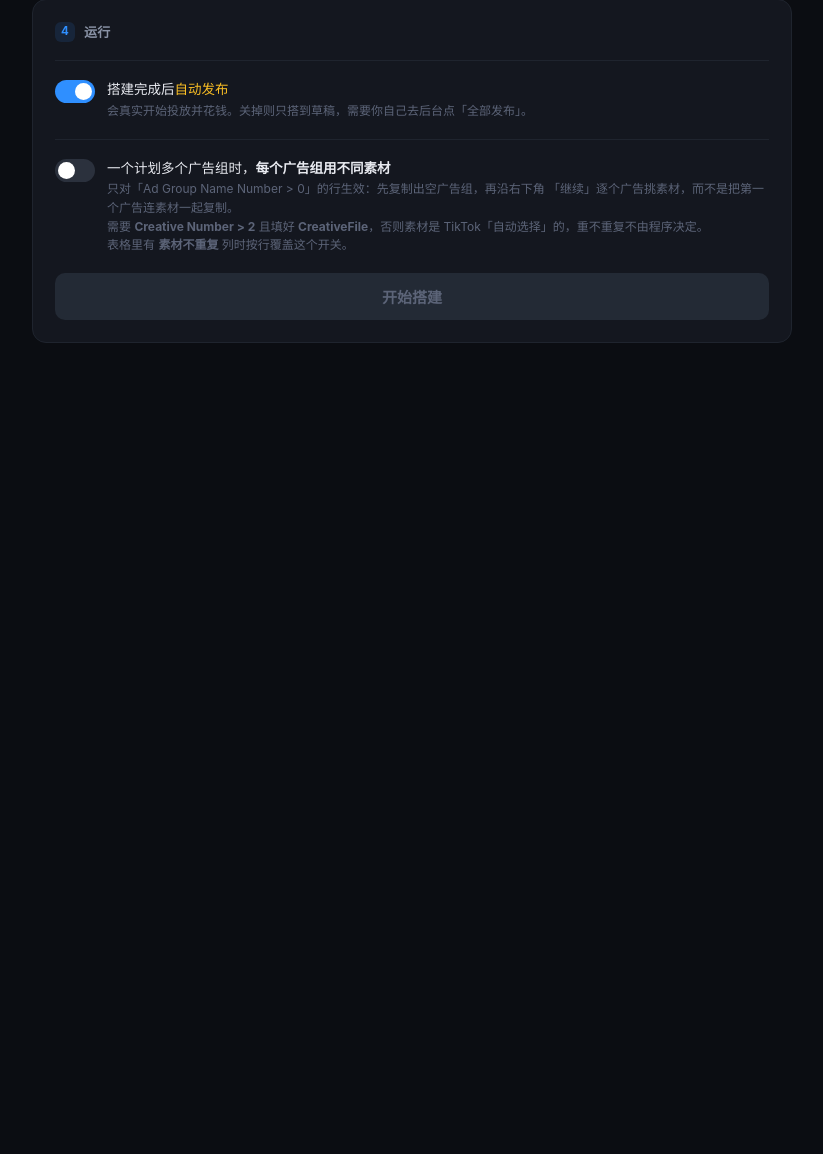
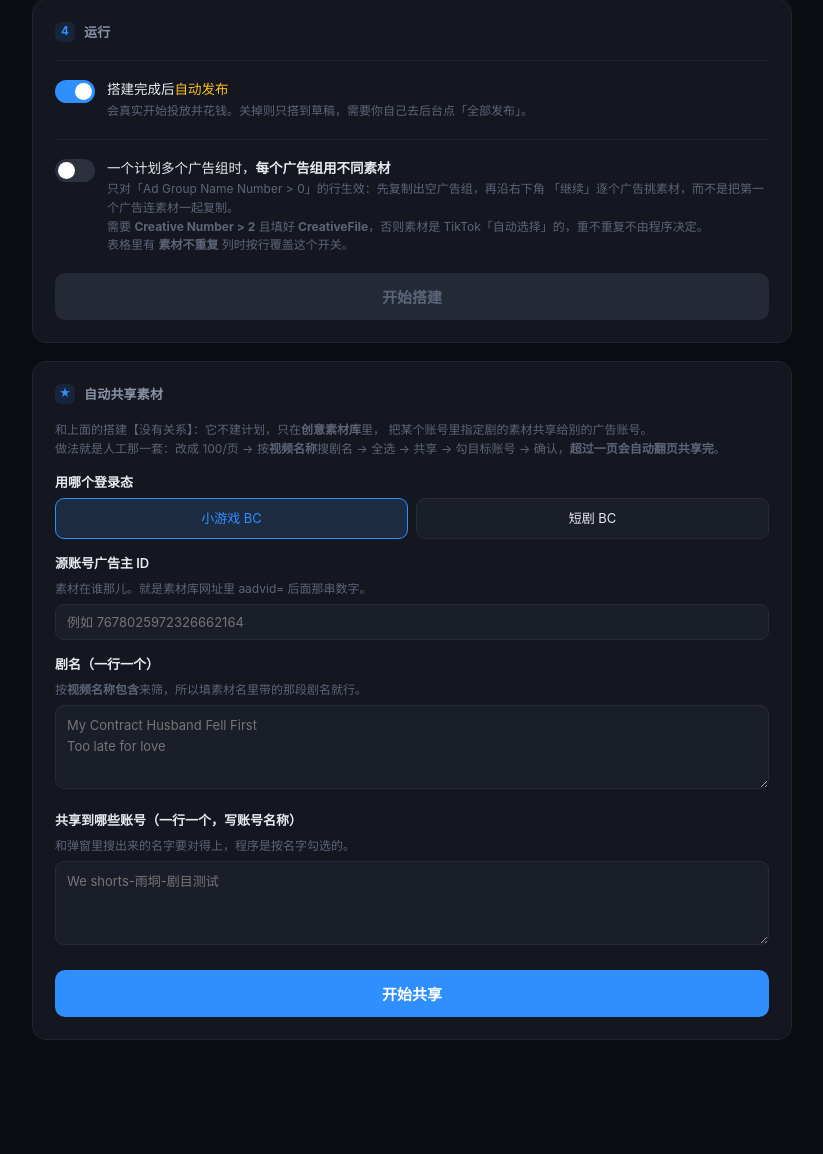
Before and after one commit to Zzw-050222/tiktok-ad-auto-builder, a Flask app: page / in a window 1280 px wide. Shown: the part 1047-2201 px from the top of the page, without its empty margins (228-1051 px from the left). Before the commit the page ends 1390 px from the top, so only its background shows below. Run offline with Flask 3, Linux system fonts and the light colour scheme.

Commit message:
自动共享素材：接上网页入口
网页最下面多一块「★ 自动共享素材」，和上面三个搭建模式分开 ——
它不建计划，只在创意素材库里操作。要填的就四样：
  用哪个登录态（小游戏 BC / 短剧 BC）
  源账号广告主 ID（素材在谁那儿，就是素材库网址里 aadvid= 后面那串）
  剧名，一行一个
  目标账号名，一行一个（按名字在弹窗里勾，所以要和平台上显示的对得上）

后端：
* /share 起后台线程，/share/status 轮询进度
* 共享状态和搭建状态分开放，但共用同一把互斥锁 —— 两边用的是同一个
  浏览器 profile，同时跑会抢 user_data_dir
* 跑之前先验源账号能不能打开（check_advertiser_access），打不开就别往下走
* 必填项在服务端校验，缺哪个说哪个，不会白开一次浏览器

网页链路验过：卡片和四个输入都在、两个登录态按钮都在、
四种缺项/写错登录态的情况都被正确拒绝并说清缺什么、
/share/status 返回正常、多行文本能正确去掉空行和首尾空格。
12 组共享流程的 fixture 测试全过，其它模块导入无回归。

再说一次现状：这个模块的定位器全是照使用者截图猜的，一次真机都没跑过。
每个失败点都留了现场诊断（可见按钮、搜索建议项文字、筛出多少条、当前页码）。

Co-Authored-By: Claude Opus 5 (1M context) <noreply@anthropic.com>

```diff
--- a/app.py
+++ b/app.py
@@ -81,6 +81,18 @@ login_state = {
     "message": "",
 }
 
+# 自动共享素材。和搭建是两码事（不建计划、只在素材库里操作），所以状态单独放；
+# 但它们共用同一个浏览器 profile，所以必须互斥 —— 见 _busy_reason。
+share_state = {
+    "status": "idle",   # idle | running | done | error
+    "mode": None,
+    "total": 0,
+    "completed": 0,
+    "current": None,
+    "results": [],
+    "fatal_error": None,
+}
+
 
 def _reset_state():
     run_state.update(
@@ -101,6 +113,8 @@ def _busy_reason():
             return "正在搭建，等它跑完再操作账号"
         if login_state["status"] == "waiting":
             return "登录窗口还开着，先在那个窗口里登录完（或者关掉它）"
+        if share_state["status"] == "running":
+            return "正在共享素材，等它跑完再操作"
     return None
 
 
@@ -622,6 +636,96 @@ def run():
     return jsonify({"ok": True})
 
 
+def _run_share(mode, source_id, drama_names, account_names):
+    """后台跑共享。和 _run_build 一个套路：开 profile、跑、把结果收进状态里。"""
+    from src.share.config import PROFILES
+    from src.share.runner import share_materials
+
+    try:
+        with state_lock:
+            share_state.update(
+                status="running", mode=mode, total=len(drama_names),
+                completed=0, current=None, results=[], fatal_error=None,
+            )
+
+        with sync_playwright() as p:
+            context = p.chromium.launch_persistent_context(
+                user_data_dir=str(PROFILES[mode]),
+                headless=False,
+                locale=LOCALE,
+                extra_http_headers={"Accept-Language": ACCEPT_LANGUAGE},
+                viewport={"width": 1600, "height": 1000},
+            )
+            page = context.pages[0] if context.pages else context.new_page()
+
+            # 源账号能不能打开，先验一遍 —— 打不开就没必要往下走
+            access = check_advertiser_access(page, str(source_id).strip())
+            if access.get("state") != "ok":
+                raise ValueError(describe_access(access, source_id, MODES[mode]["label"]))
+
+            def progress(i, total, drama):
+                with state_lock:
+                    share_state["current"] = drama
+                    share_state["completed"] = i - 1
+
+            results = share_materials(
+                page, source_id, drama_names, account_names, on_progress=progress
+            )
+            context.close()
+
+        with state_lock:
+            share_state.update(status="done", results=results,
+                               completed=len(results), current=None)
+    except Exception as e:
+        msg = _friendly_fatal(e)
+        with state_lock:
+            share_state.update(status="error", fatal_error=msg, current=None)
+
+
+def _lines(text):
+    """多行文本框 -> 去空行去空格的列表。"""
+    return [ln.strip() for ln in str(text or "").splitlines() if ln.strip()]
+
+
+@app.route("/share", methods=["POST"])
+def share():
+    busy = _busy_reason()
+    if busy:
+        return jsonify({"ok": False, "error": busy}), 400
+
+    payload = request.json if request.is_json else {}
+    mode = payload.get("mode", "minigame")
+    if mode not in MODES:
+        return jsonify({"ok": False, "error": f"未知登录态: {mode}"}), 400
+
+    source_id = str(payload.get("source_id") or "").strip()
+    dramas = _lines(payload.get("dramas"))
+    accounts = _lines(payload.get("accounts"))
+
+    missing = []
+    if not source_id:
+        missing.append("源账号 ID")
+    if not dramas:
+        missing.append("剧名（一行一个）")
+    if not accounts:
+        missing.append("目标账号名（一行一个）")
+    if missing:
+        return jsonify({"ok": False, "error": "还没填：" + "、".join(missing)}), 400
+
+    t = threading.Thread(
+        target=_run_share, args=(mode, source_id, dramas, accounts), daemon=True
+    )
+    t.start()
+    return jsonify({"ok": True, "drama_count": len(dramas),
+                    "account_count": len(accounts)})
+
+
+@app.route("/share/status")
+def share_status():
+    with state_lock:
+        return jsonify(dict(share_state))
+
+
 @app.route("/status")
 def status():
     with state_lock:
--- a/templates/index.html
+++ b/templates/index.html
@@ -204,6 +204,29 @@
   .idmsg { margin-left: 10px; font-size: 12.5px; }
   .idmsg.ok  { color: var(--ok); }
   .idmsg.err { color: var(--err); }
+
+  /* ---------- 自动共享素材 ---------- */
+  .sh-sep {
+    margin: 34px 0 18px; border-top: 1px solid var(--border-soft);
+    padding-top: 26px; font-size: 12px; color: var(--faint); letter-spacing: .3px;
+  }
+  .sh-row { margin-top: 14px; }
+  .sh-label { font-size: 13px; font-weight: 600; margin-bottom: 6px; }
+  .sh-hint { font-size: 12px; color: var(--faint); margin-bottom: 6px; line-height: 1.6; }
+  .sh-in, .sh-ta {
+    width: 100%; background: var(--panel-2); color: var(--text);
+    border: 1px solid var(--border); border-radius: 9px;
+    padding: 9px 11px; font-size: 13px; font-family: inherit;
+  }
+  .sh-in:focus, .sh-ta:focus { outline: none; border-color: var(--accent); }
+  .sh-ta { min-height: 84px; resize: vertical; line-height: 1.6; }
+  .sh-modes { display: flex; gap: 8px; }
+  .sh-mode {
+    flex: 1; text-align: center; padding: 9px; font-size: 13px; cursor: pointer;
+    border: 1px solid var(--border); border-radius: 9px; background: var(--panel-2);
+  }
+  .sh-mode.on { border-color: var(--accent); color: var(--accent);
+                background: linear-gradient(var(--accent-soft), var(--accent-soft)), var(--panel-2); }
 
   /* ---------- 发布开关 ---------- */
   .switch-row {
@@ -427,6 +450,47 @@
       </label>
     </div>
     <button class="run" id="runBtn" disabled>开始搭建</button>
+  </div>
+
+  <div class="card">
+    <div class="card-title"><span class="step-num">★</span>自动共享素材</div>
+    <div class="sh-hint">
+      和上面的搭建【没有关系】：它不建计划，只在<b>创意素材库</b>里，
+      把某个账号里指定剧的素材共享给别的广告账号。<br>
+      做法就是人工那一套：改成 100/页 → 按<b>视频名称</b>搜剧名 → 全选 → 共享 →
+      勾目标账号 → 确认，<b>超过一页会自动翻页共享完</b>。
+    </div>
+
+    <div class="sh-row">
+      <div class="sh-label">用哪个登录态</div>
+      <div class="sh-modes">
+        <div class="sh-mode on" data-shmode="minigame">小游戏 BC</div>
+        <div class="sh-mode" data-shmode="drama">短剧 BC</div>
+      </div>
+    </div>
+
+    <div class="sh-row">
+      <div class="sh-label">源账号广告主 ID</div>
+      <div class="sh-hint">素材在谁那儿。就是素材库网址里 aadvid= 后面那串数字。</div>
+      <input class="sh-in" id="shSource" placeholder="例如 7678025972326662164">
+    </div>
+
+    <div class="sh-row">
+      <div class="sh-label">剧名（一行一个）</div>
+      <div class="sh-hint">按<b>视频名称包含</b>来筛，所以填素材名里带的那段剧名就行。</div>
+      <textarea class="sh-ta" id="shDramas" placeholder="My Contract Husband Fell First&#10;Too late for love"></textarea>
+    </div>
+
+    <div class="sh-row">
+      <div class="sh-label">共享到哪些账号（一行一个，写<b>账号名称</b>）</div>
+      <div class="sh-hint">和弹窗里搜出来的名字要对得上，程序是按名字勾选的。</div>
+      <textarea class="sh-ta" id="shAccounts" placeholder="We shorts-雨垌-剧目测试"></textarea>
+    </div>
+
+    <button class="run" id="shRun" style="margin-top:18px">开始共享</button>
+    <div class="note ok"   id="shOk"></div>
+    <div class="note err"  id="shErr"></div>
+    <div class="note warn" id="shWarn"></div>
   </div>
 
   <div class="card" id="progressCard" style="display:none;">
@@ -774,6 +838,64 @@ function esc(str) {
   d.textContent = str == null ? '' : String(str);
   return d.innerHTML;
 }
+
+// ---------- 自动共享素材 ----------
+let shMode = 'minigame';
+let shTimer = null;
+document.querySelectorAll('.sh-mode').forEach(el => {
+  el.addEventListener('click', () => {
+    document.querySelectorAll('.sh-mode').forEach(m => m.classList.remove('on'));
+    el.classList.add('on');
+    shMode = el.dataset.shmode;
+  });
+});
+
+function shNote(el, text) { el.textContent = text; el.style.display = text ? 'block' : 'none'; }
+function shClear() { [$('shOk'), $('shErr'), $('shWarn')].forEach(n => n.style.display = 'none'); }
+
+$('shRun').addEventListener('click', () => {
+  shClear();
+  const body = {
+    mode: shMode,
+    source_id: $('shSource').value,
+    dramas: $('shDramas').value,
+    accounts: $('shAccounts').value,
+  };
+  $('shRun').disabled = true;
+  fetch('/share', {
+    method: 'POST', headers: {'Content-Type': 'application/json'},
+    body: JSON.stringify(body),
+  }).then(r => r.json()).then(d => {
+    if (!d.ok) { shNote($('shErr'), d.error || '启动失败'); $('shRun').disabled = false; return; }
+    shNote($('shOk'), `已开始：${d.drama_count} 部剧 → ${d.account_count} 个账号。浏览器窗口会自己操作，别去点它。`);
+    shPoll();
+  }).catch(e => { shNote($('shErr'), String(e)); $('shRun').disabled = false; });
+});
+
+function shPoll() {
+  clearInterval(shTimer);
+  shTimer = setInterval(() => {
+    fetch('/share/status').then(r => r.json()).then(s => {
+      if (s.status === 'running') {
+        shNote($('shOk'), `共享中… ${s.completed}/${s.total}` +
+          (s.current ? `　当前：${s.current}` : ''));
+        return;
+      }
+      clearInterval(shTimer);
+      $('shRun').disabled = false;
+      if (s.status === 'error') { shNote($('shErr'), s.fatal_error || '出错了'); return; }
+      if (s.status !== 'done') return;
+      const ok = (s.results || []).filter(r => !r.error);
+      const bad = (s.results || []).filter(r => r.error);
+      shNote($('shOk'), `完成：${ok.length}/${(s.results || []).length} 部剧共享成功\n` +
+        ok.map(r => `  ${r.drama} — ${r.found} 条起、${r.pages} 页 → ${(r.shared_to||[]).join('、')}`).join('\n'));
+      const msgs = [];
+      bad.forEach(r => msgs.push(`✗ ${r.drama}: ${r.error}`));
+      (s.results || []).forEach(r => (r.warnings || []).forEach(w => msgs.push(`! ${r.drama}: ${w}`)));
+      shNote($('shWarn'), msgs.join('\n'));
+    }).catch(() => {});
+  }, 2000);
+}
 </script>
 </body>
 </html>
```
